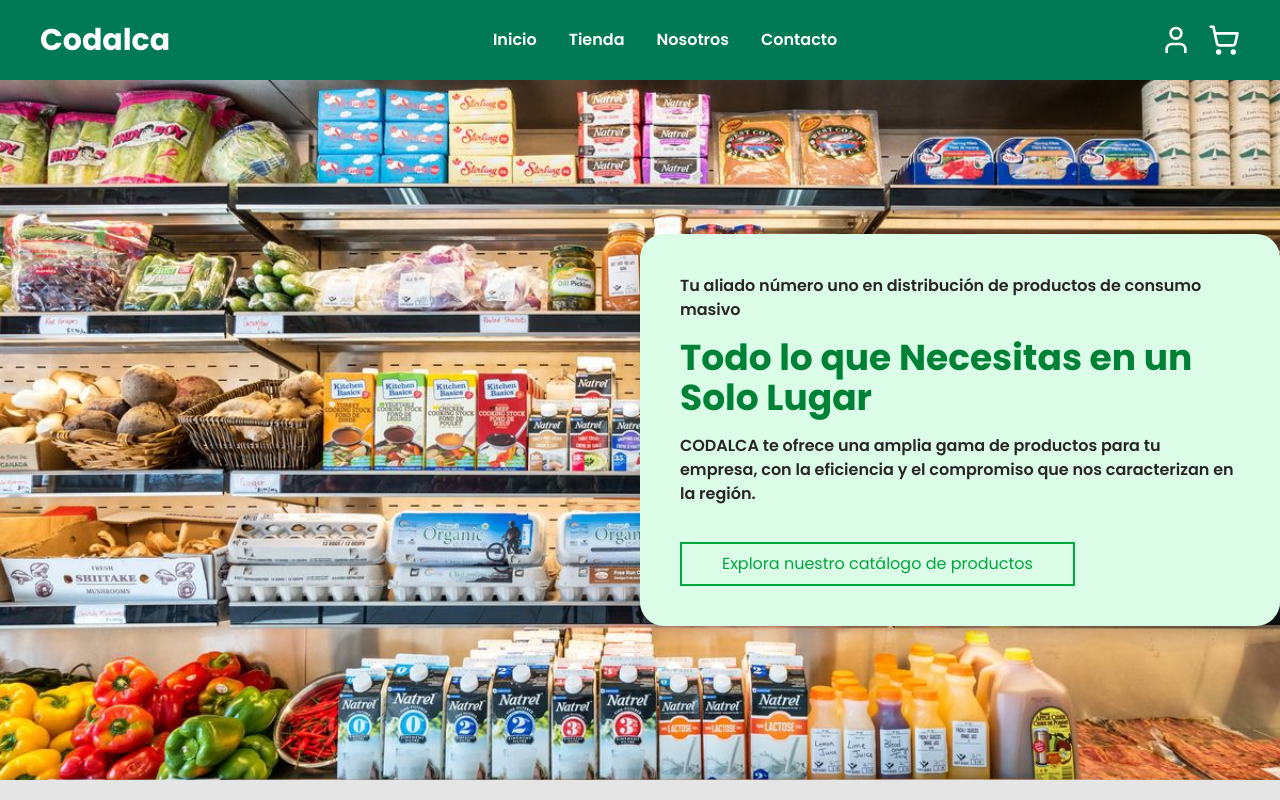
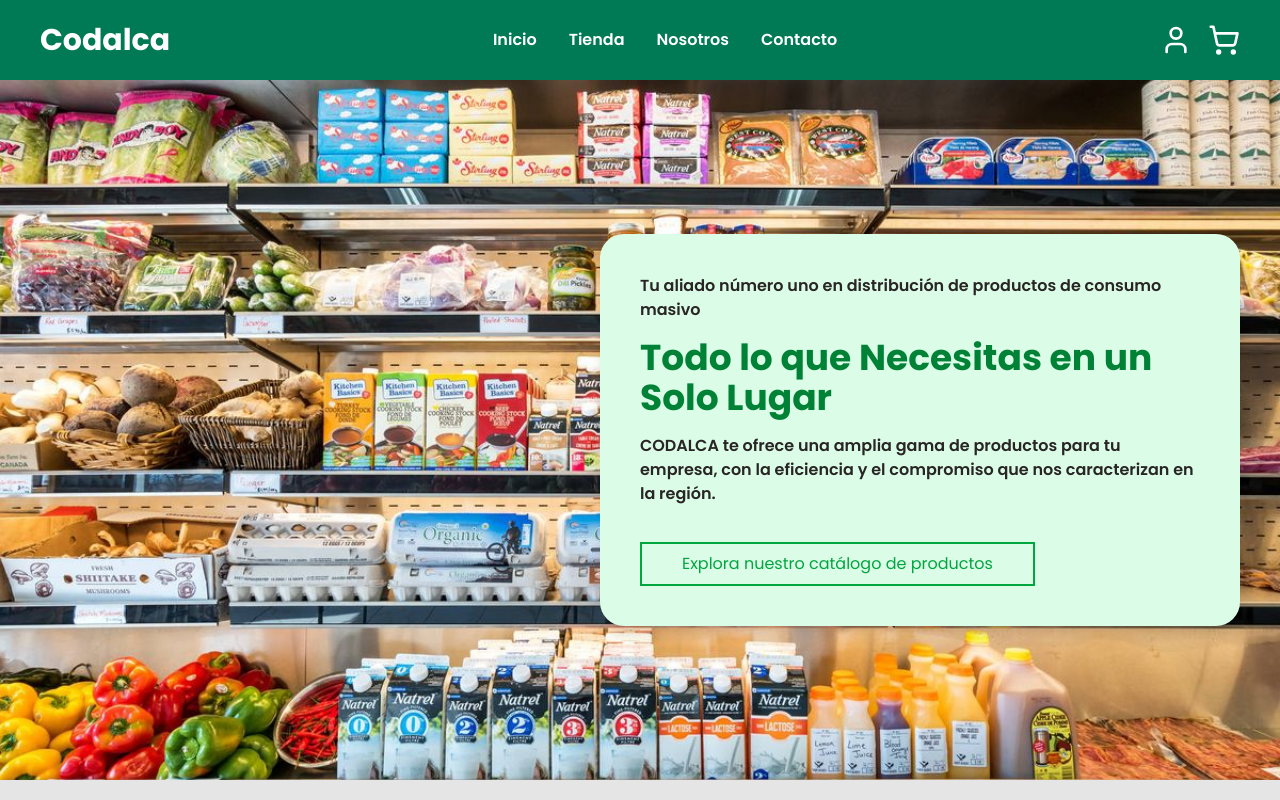
Before and after one commit to iJenders/Provisys, a Vue app in the folder Provisys-Frontend/: page / in a window 1280 px wide. Shown: the top 800 px of the page. Built offline with nearby package versions, Linux system fonts and the light colour scheme.

Commit message:
Mejorado el tamaño responsive para tabletas

```diff
--- a/Provisys-Frontend/src/views/HomeView.vue
+++ b/Provisys-Frontend/src/views/HomeView.vue
@@ -46,7 +46,7 @@ let productsExample = [
     <div class="flex flex-col items-center justify-center w-full h-[700px] relative">
         <div class="BannerImage flex items-center justify-center w-full h-full"></div>
         <div
-            class="flex flex-col gap-4 absolute bg-green-100 rounded-3xl p-10 w-[80vw] md:w-[640px] shadow-lg md:left-[calc(75%-320px)]">
+            class="flex flex-col gap-4 absolute bg-green-100 rounded-3xl p-10 max-w-[80vw] md:w-[640px] shadow-lg md:right-10">
             <p class="font-semibold text-stone-800">Tu aliado número uno en distribución de productos de consumo masivo
             </p>
             <h1 class="text-4xl font-bold text-green-700">Todo lo que Necesitas en un Solo Lugar</h1>
```
